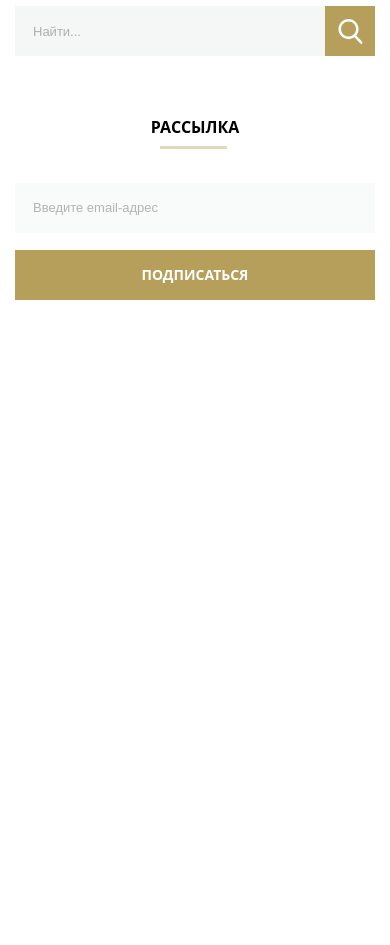
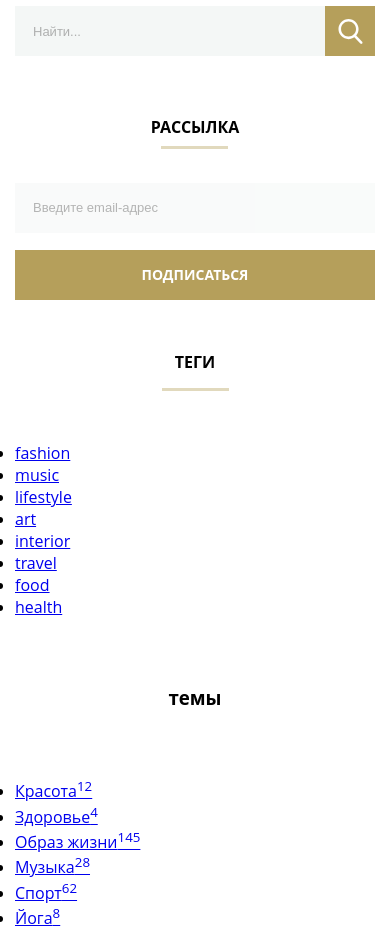
Before and after one commit to Mikhail-o0/blogging, a plain HTML site: page index.html in a window 390 px wide. Shown: the part 5454-6399 px from the top of the page. Before the commit the page ends 5754 px from the top, so only its background shows below. Drawn offline with Linux system fonts and the light colour scheme.

Commit message:
Add files via upload

```diff
--- a/css/style.css
+++ b/css/style.css
@@ -693,7 +693,6 @@ body {
         background-repeat: no-repeat;
         background-position: center;
         background-size: 50%;
-
     }
 
     .mailing-title {
@@ -715,7 +714,7 @@ body {
         height: 3px;
         background: #e1d9bd;
         position: absolute;
-        right: 12px;
+        right: 11px;
         top: 30px;
     }
     .newsletter {
@@ -741,3 +740,71 @@ body {
         margin-top: 17px;
     }
 }
+
+@media (max-width: 640px) {
+    .title-for_tags {
+        display: flex;
+        align-items: center;
+        justify-content: center;
+        position: relative;
+        text-transform: uppercase;
+        font-size: 1rem;
+        margin-bottom: 0;
+        width: 67px;
+        border-bottom: 3px solid #e1d9bd;
+        padding-bottom: 15px;
+
+
+    }
+}
+
+
+
+
+/* .list-tags {
+    display: flex;
+    flex-wrap: wrap;
+    margin-top: 24px;
+    width: 272px;
+    list-style-type: none;
+    padding-left: 0;
+    font-size: 0px;
+}
+
+.list-tags a {
+    text-decoration: none;
+    text-transform: uppercase;
+    font-size: 12px;
+    font-weight: bold;
+    color: #0f0d0e;
+    border-color: #eeeeee;
+    border-style: solid;
+    padding: 6px 14px 6px 14px;
+}
+.tag {
+    margin-top: 27px;
+    margin-right: 6px;
+}
+.topics {
+    margin-top: 40px;
+    width: 272px;
+    list-style-type: none;
+    padding-left: 0;
+    font-size: 0;
+}
+.topics a {
+    text-decoration: none;
+    color: #000000;
+    font-size: 14px;
+    font-weight: bold;
+    border-bottom: 1px solid #eeeeee;
+    display: flex;
+    align-items: center;
+    padding: 14px 0 14px 0;
+}
+.style {
+    color: #b59f5b;
+    font-size: 12px;
+    font-weight: bold;
+    margin-left: 6px;
+} */
--- a/index.html
+++ b/index.html
@@ -233,13 +233,38 @@
                     <button class="button" type="submit"></button>
                 </form>
             </div>
-            <div class="mailing-title">
+            <div class="section-title">
                 <h3 class="mailing-title_news">рассылка</h3>
             </div>
             <form class="form-mailing">
                 <input class="newsletter" type="email" placeholder="Введите email-адрес" required>
                 <button class="button-newsletter" type="submit">подписаться</button>
             </form>
+            <div class="section-title">
+                <h3 class="title-for_tags">теги</h3>
+            </div>
+            <ul class="list-tags">
+                <li class="tag"><a href="#">fashion</a></li>
+                <li class="tag"><a href="#">music</a></li>
+                <li class="tag"><a href="#">lifestyle</a></li>
+                <li class="tag"><a href="#">art</a></li>
+                <li class="tag"><a href="#">interior</a></li>
+                <li class="tag"><a href="#">travel</a></li>
+                <li class="tag"><a href="#">food</a></li>
+                <li class="tag"><a href="#">health</a></li>
+            </ul>
+            <div class="section-title">
+                <h3 class="topics-list_title">темы</h3>
+            </div>
+            <ul class="topics-list">
+                <li><a href="#">Красота<sup class="theme-list_style">12</s></a></li>
+                <li><a href="#">Здоровье<sup class="theme-list_style">4</s></a></li>
+                <li><a href="#">Образ жизни<sup class="theme-list_style">145</s></a></li>
+                <li><a href="#">Музыка<sup class="theme-list_style">28</s></a></li>
+                <li><a href="#">Спорт<sup class="theme-list_style">62</s></a></li>
+                <li><a href="#">Йога<sup class="theme-list_style">8</s></a></li>
+            </ul>
+
 
         </section>
 
```
